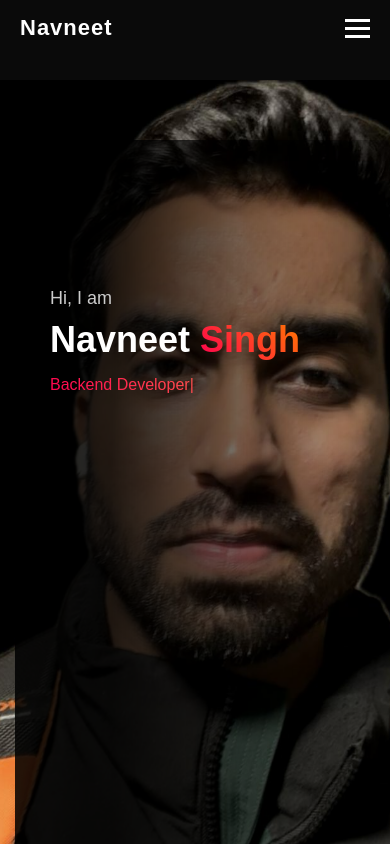
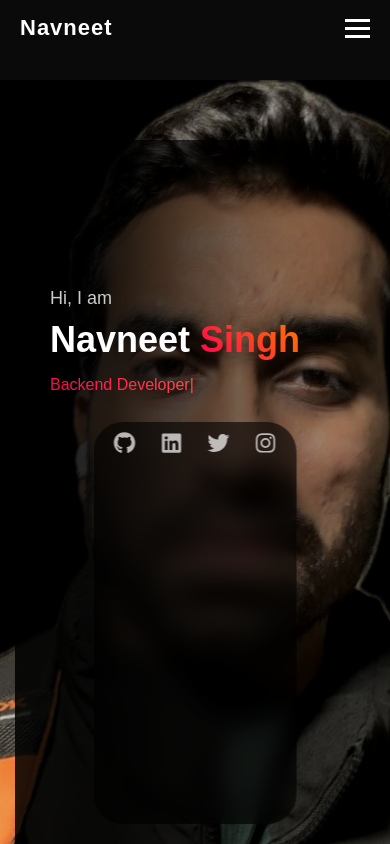
Before and after one commit to NavneetSingh09/navneet-portfolio, a React (Vite) app: page / in a window 390 px wide. Shown: the top 844 px of the page. Built offline with nearby package versions, Linux system fonts and the light colour scheme.

Commit message:
fix mobile parallax issue3

```diff
--- a/src/style.css
+++ b/src/style.css
@@ -397,6 +397,30 @@ body{
   .about-col-1 img{
     max-width:250px;
   }
+
+.social-bar{
+    position:fixed;
+
+    bottom:20px;
+    left:50%;
+    transform:translateX(-50%);
+
+    display:flex; /* 🔥 VERY IMPORTANT */
+
+    flex-direction:row;
+    gap:25px;
+
+    background:rgba(0,0,0,0.6);
+    padding:10px 20px;
+    border-radius:30px;
+
+    backdrop-filter:blur(10px);
+    z-index:9999; /* 🔥 ensure it's on top */
+  }
+
+  .social-bar::before{
+    display:none;
+  }
 }
 
 /* ================= GLOBAL ================= */
```
